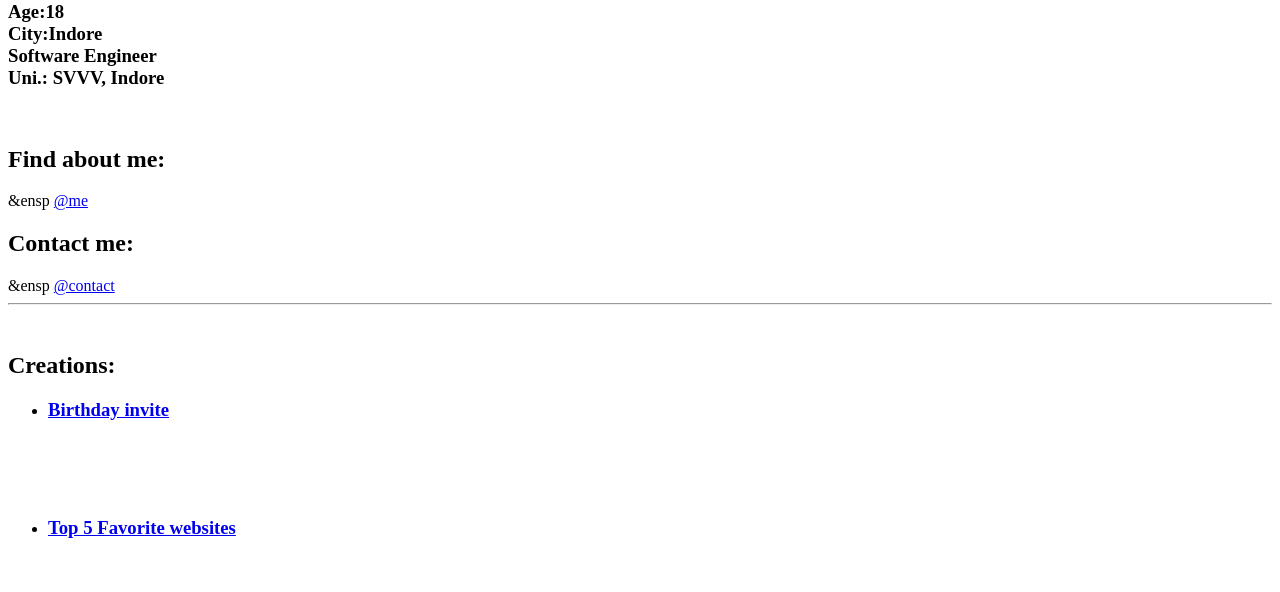
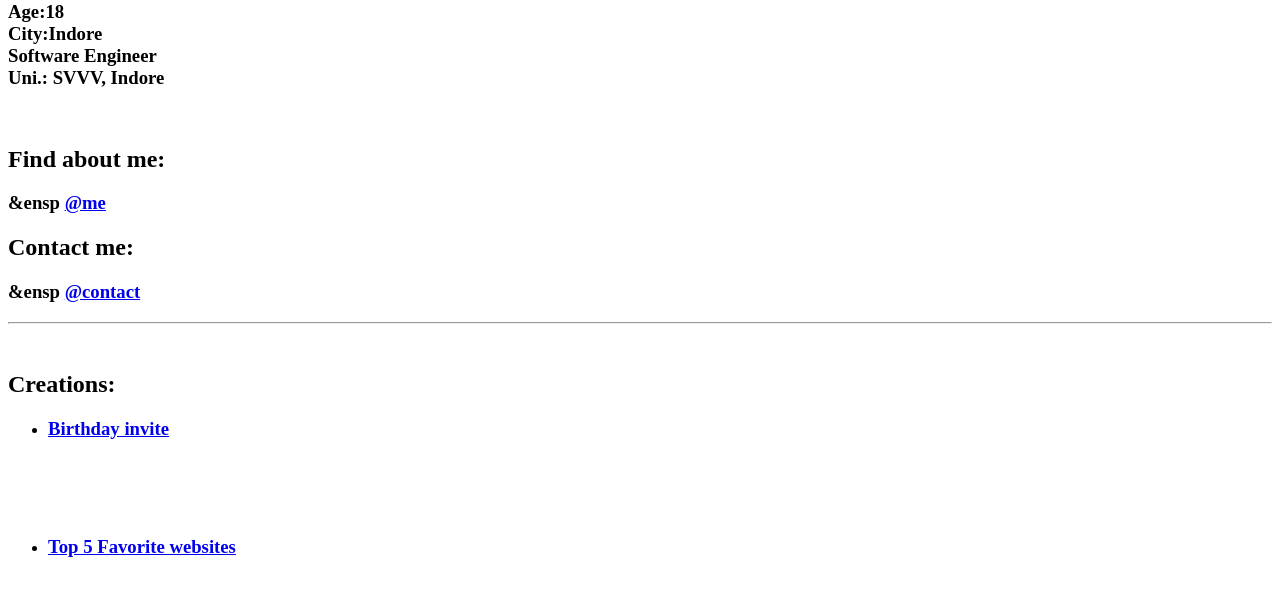
Before and after one commit to Avani-xo/portfolio, a plain HTML site: page index.html in a window 1280 px wide. Shown: the part 79-671 px from the top of the page. Drawn offline with Linux system fonts and the light colour scheme.

Commit message:
Update index.html

```diff
--- a/index.html
+++ b/index.html
@@ -9,9 +9,9 @@
         <h3>Age:18 <br/> City:Indore <br/> Software Engineer <br/> Uni.: SVVV, Indore</h3>
         <br/>
            <h2>Find about me:</h2>
-     &ensp  <a href="./about/abt.html">@me</a>
+  <h3>   &ensp  <a href="./about/abt.html">@me</a></h3>
         <h2>Contact me:</h2>
-       &ensp <a href="./contacts/cont.html">@contact</a>
+      <h3> &ensp <a href="./contacts/cont.html">@contact</a></h3>
          <hr/>
         <h2><br/> Creations:</h2>
         <ul>
```
